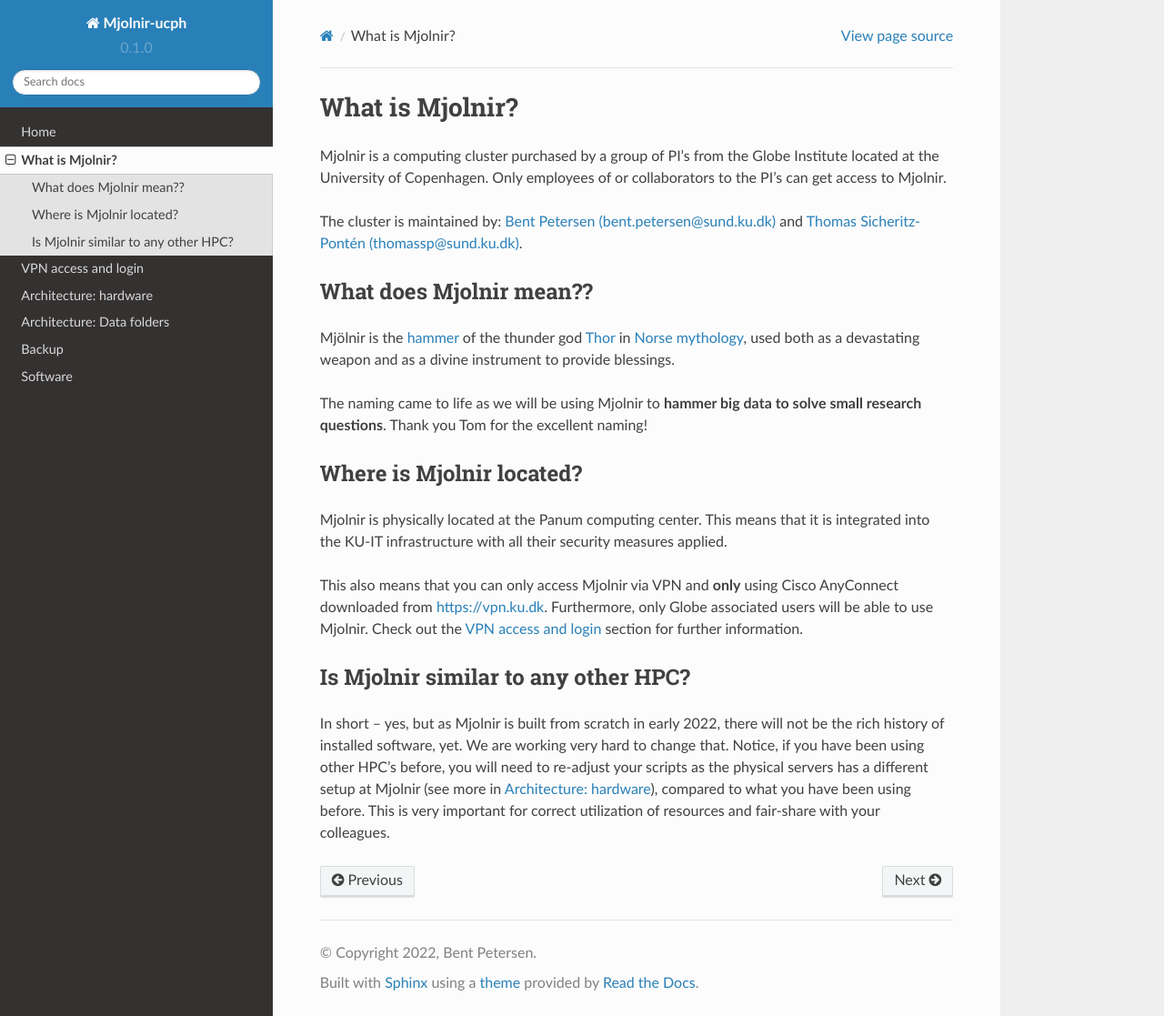
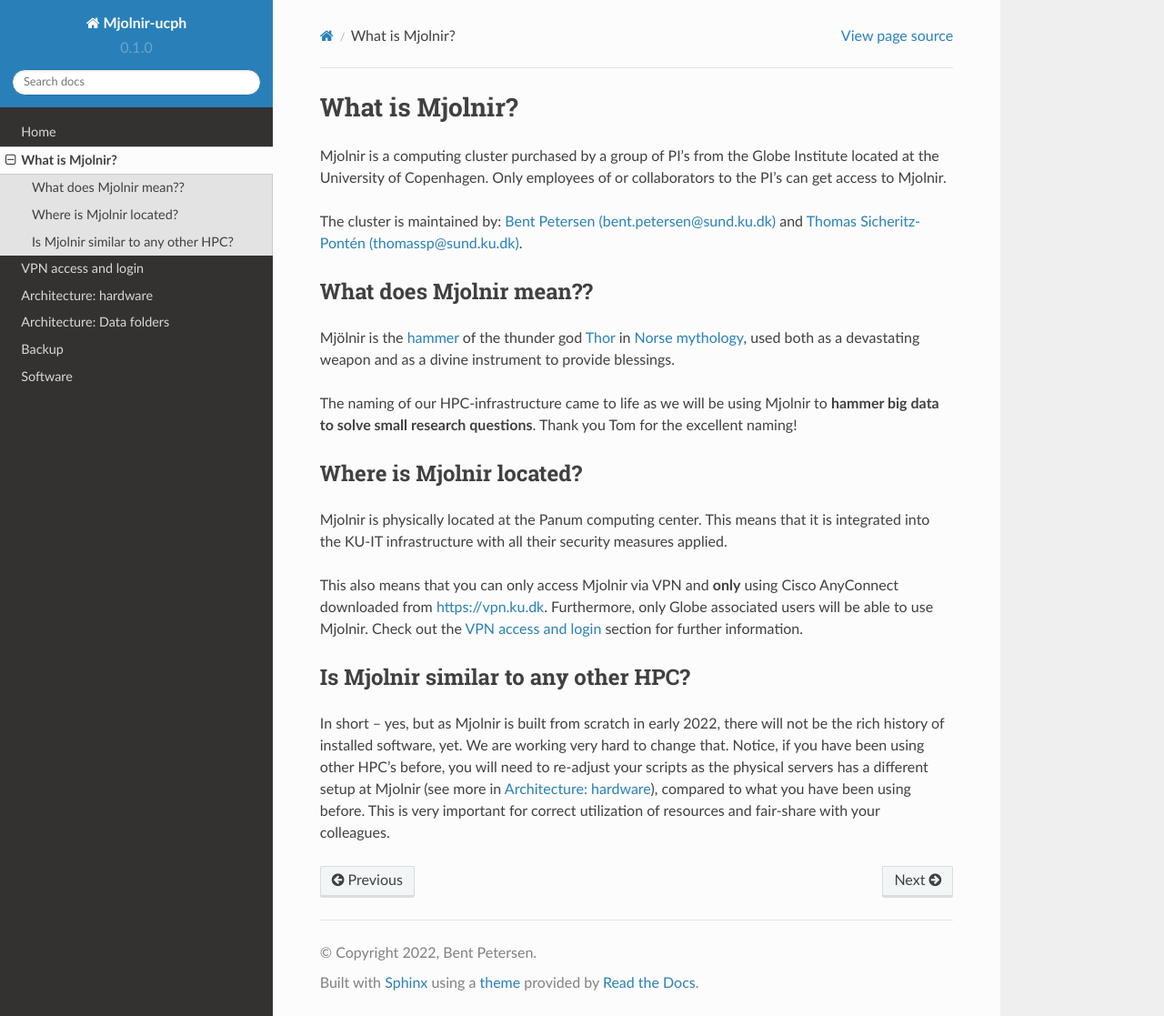
Before and after one commit to bentpetersendk/mjolnir_ucph, a Sphinx documentation site: the page built from docs/source/mjolnir.rst, in a window 1280 px wide and 1117 px high. Shown: the whole window at 91% size. Built offline with Sphinx 7.4.7 and the Read the Docs theme 2.0.0, drawn with Linux system fonts in a browser that asks for light colours.

Commit message:
Update mjolnir.rst

```diff
--- a/docs/source/mjolnir.rst
+++ b/docs/source/mjolnir.rst
@@ -11,7 +11,7 @@
 
 Mjölnir is the `hammer <https://en.wikipedia.org/wiki/Mj%C3%B6lnir>`_ of the thunder god `Thor <https://en.wikipedia.org/wiki/Thor>`_ in `Norse mythology <https://en.wikipedia.org/wiki/Norse_mythology>`_, used both as a devastating weapon and as a divine instrument to provide blessings.
 
-The naming came to life as we will be using Mjolnir to **hammer big data to solve small research questions**. Thank you Tom for the excellent naming!
+The naming of our HPC-infrastructure came to life as we will be using Mjolnir to **hammer big data to solve small research questions**. Thank you Tom for the excellent naming!
 
 Where is Mjolnir located?
 *****
```
